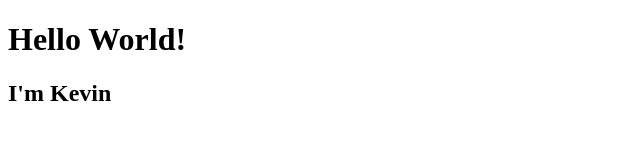
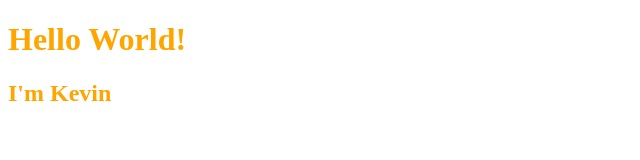
Before and after one commit to KevinFauth/KevinFauth.github.io, a plain HTML site: page index.html in a window 1280 px wide. Shown: the whole page, without its empty margins (0-640 px from the left). Drawn offline with Linux system fonts and the light colour scheme.

Commit message:
Making things Orange

```diff
--- a/index.html
+++ b/index.html
@@ -5,6 +5,8 @@
   <meta name="viewport" content="width=device-width, initial-scale=1.0">
   <meta http-equiv="X-UA-Compatible" content="ie=edge">
   <title>My Page</title>
+
+  <link rel="stylesheet" href="styles.css">
 </head>
 <body>
 
--- /dev/null
+++ b/styles.css
@@ -0,0 +1,3 @@
+body {
+  color: orange;
+}
```
